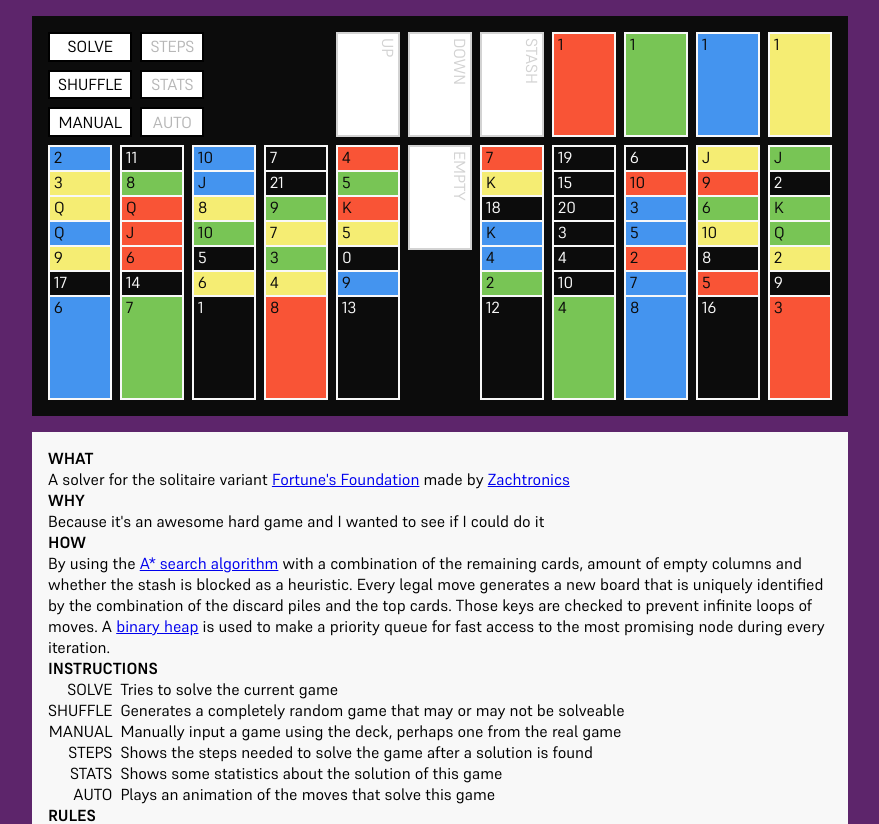
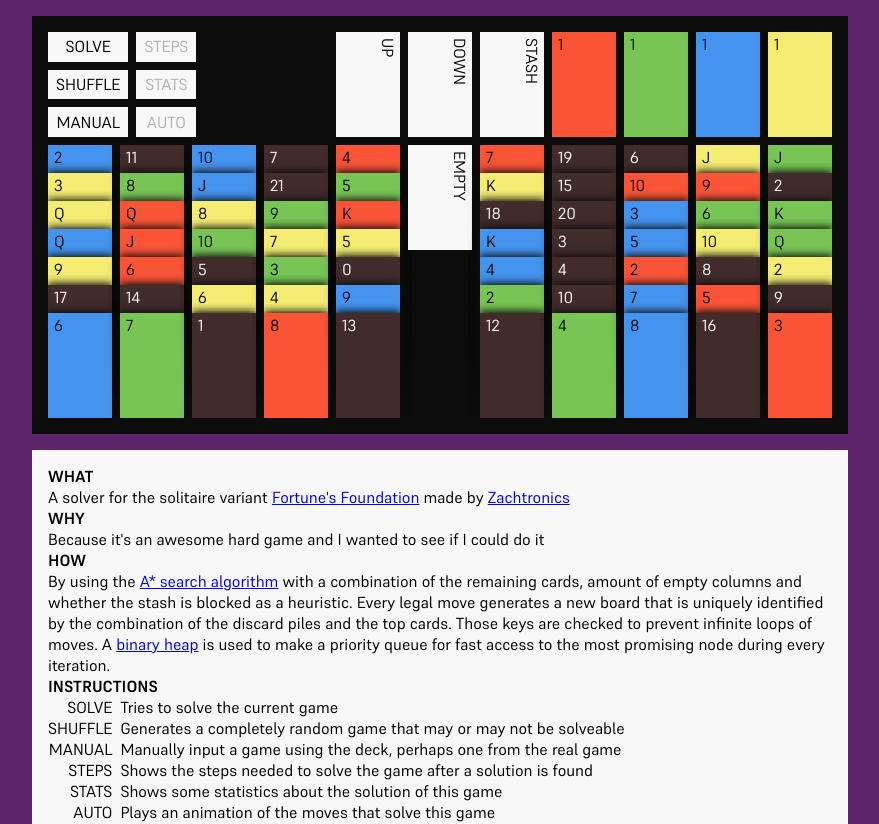
Before and after one commit to Dubbelll/Fortuna, a SvelteKit app: page / in a window 1280 px wide. Shown: the top 824 px of the page, without its empty margins (200-1079 px from the left). Built offline with nearby package versions, Linux system fonts and the light colour scheme.

Commit message:
Add shadow to cards Make tarot cards brown

```diff
--- a/package.json
+++ b/package.json
@@ -12,7 +12,6 @@
 		"check:watch": "svelte-kit sync && svelte-check --tsconfig ./tsconfig.json --watch"
 	},
 	"devDependencies": {
-		"@sveltejs/adapter-auto": "^4.0.0",
 		"@sveltejs/adapter-static": "^3.0.8",
 		"@sveltejs/kit": "^2.16.0",
 		"@sveltejs/vite-plugin-svelte": "^5.0.0",
--- a/src/app.html
+++ b/src/app.html
@@ -20,6 +20,7 @@
 
 		:root {
 			--black: #0c0c0c;
+			--brown: #412b2b;
 			--white: #f8f8f8;
 			--red: #f95436;
 			--green: #78c555;
--- a/src/routes/_components/Board.svelte
+++ b/src/routes/_components/Board.svelte
@@ -32,7 +32,7 @@
 		>
 			<Placeholder text="EMPTY" />
 			{#each pile as card, cardIndex (card)}
-				<Card {card} {startMove} {animateIn} movable={true} offset={cardIndex * 25} />
+				<Card {card} {startMove} {animateIn} movable={true} offset={cardIndex * 28} />
 			{/each}
 		</div>
 	{/each}
--- a/src/routes/_components/Card.svelte
+++ b/src/routes/_components/Card.svelte
@@ -53,17 +53,17 @@
 	.card {
 		width: 64px;
 		aspect-ratio: 1 / 1.64;
-		background-color: white;
+		background-color: var(--white);
 		user-select: none;
 		color: var(--black);
-		border: 2px solid var(--white);
+		box-shadow: 0 -2px 8px var(--black);
 
 		&.empty {
-			background-color: lightgrey;
+			background-color: var(--white);
 		}
 
 		&.tarot {
-			background-color: var(--black);
+			background-color: var(--brown);
 			color: var(--white);
 		}
 
@@ -85,6 +85,7 @@
 	}
 
 	.rank {
-		padding-left: 4px;
+		padding-top: 2px;
+		padding-left: 6px;
 	}
 </style>
--- a/src/routes/_components/Menu.svelte
+++ b/src/routes/_components/Menu.svelte
@@ -53,7 +53,7 @@
 
 	button {
 		padding: 0 8px;
-		border: 2px solid black;
-		background-color: white;
+		background-color: var(--white);
+		border: none;
 	}
 </style>
--- a/src/routes/_components/Placeholder.svelte
+++ b/src/routes/_components/Placeholder.svelte
@@ -14,10 +14,10 @@
 		align-items: end;
 		width: 64px;
 		aspect-ratio: 1 / 1.64;
-		padding-top: 4px;
-		background-color: white;
-		color: lightgrey;
-		border: 2px solid lightgrey;
+		padding-top: 6px;
+		padding-right: 2px;
+		background-color: var(--white);
+		color: var(--black);
 		user-select: none;
 		writing-mode: vertical-lr;
 	}
```
Also changed, not shown: 1 other file (tests, documents, lock files or other folders).
